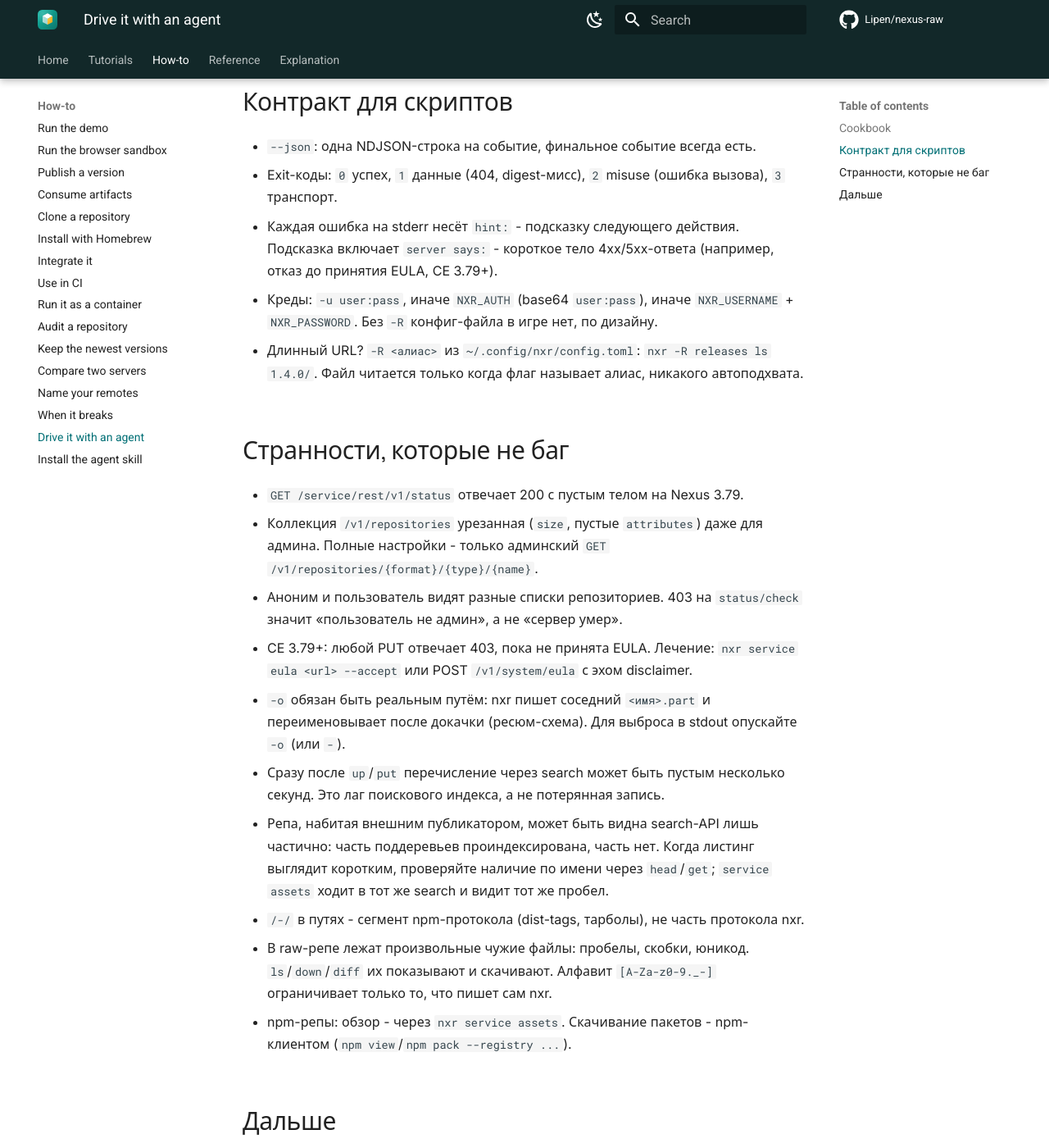
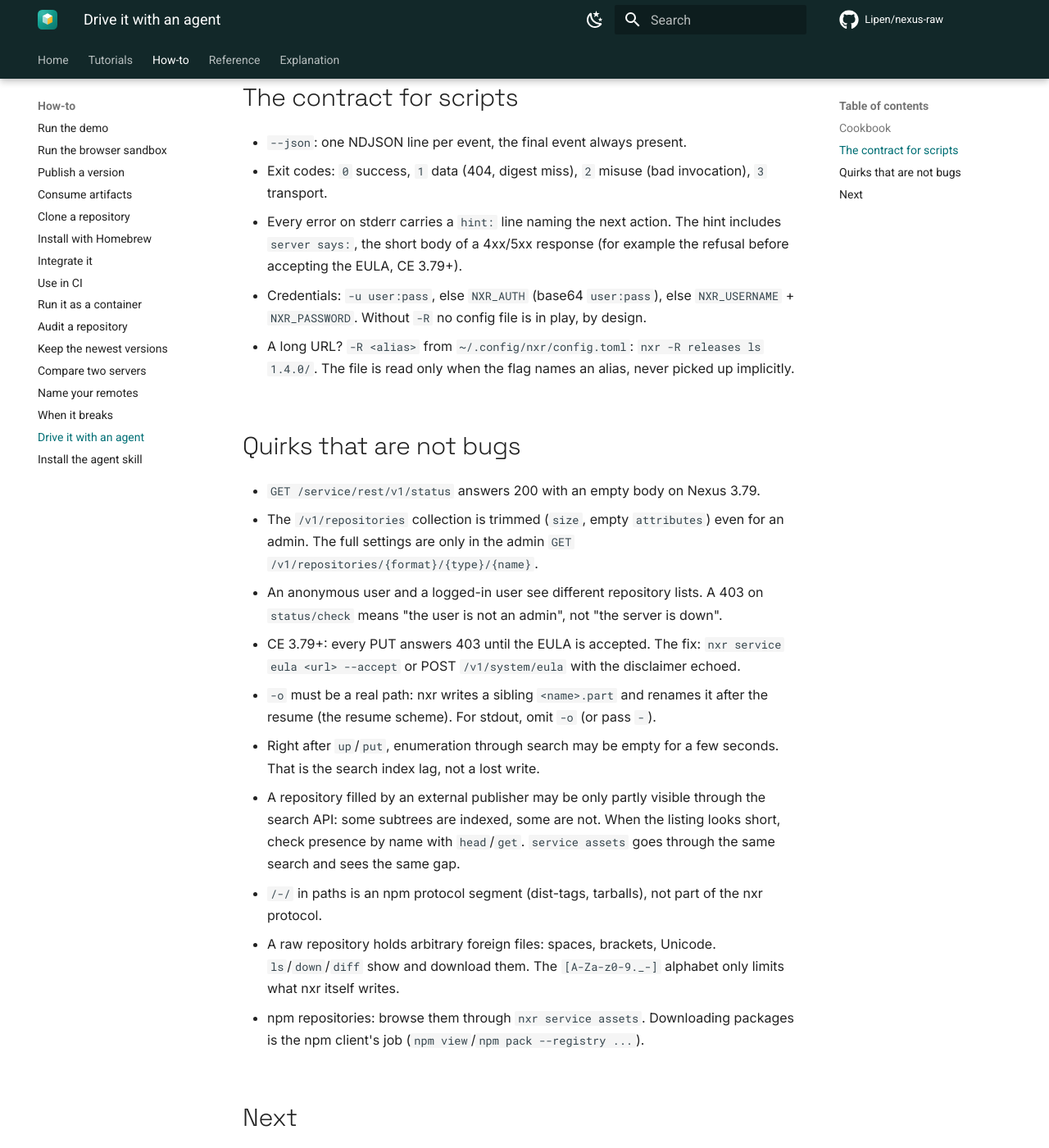
Before and after one commit to Lipen/nexus-raw, an MkDocs documentation site: the page built from docs/how-to/agents.md, in a window 1280 px wide and 1400 px high, scrolled down 1768 px. Shown: the whole window at 82% size. Built offline with MkDocs 1.6.1 and Material for MkDocs 9.7.7, drawn with Linux system fonts in a browser that asks for light colours; comment, search, counter and statistics services are not loaded; some of the changed text lies outside the part shown.

Commit message:
docs: translate the agent page

```diff
--- a/docs/how-to/agents.md
+++ b/docs/how-to/agents.md
@@ -1,73 +1,73 @@
-# nxr для агентов
+# nxr for agents
 
-Одна страница-якорь: намерение агента -> команда -> ожидаемый результат.
-Каждая команда ниже существует.
-Установка: `cargo install nexus-raw` (или `npm install @nexus-raw/nxr`, если окружение node).
-Команда `service eula --accept` требует nx-admin на сервере.
-Чтение доступно любому пользователю, у которого сервер отвечает.
+One anchor page: agent intent -> command -> expected result.
+Every command below exists.
+Install: `cargo install nexus-raw` (or `npm install @nexus-raw/nxr` when the environment is Node).
+`service eula --accept` needs nx-admin on the server.
+Read access works for any user the server answers.
 
 ## Cookbook
 
-| Намерение | Команда | Успех выглядит как | Exit |
+| Intent | Command | Success looks like | Exit |
 |:--|:--|:--|:--|
-| сервер жив? | `nxr service status <url>` | `alive` / `alive, writable` | 0 |
-| что это за репа? | `nxr service repo <url>` | `name format type url` | 0 |
-| что где лежит (любой формат)? | `nxr service assets <repo-url>` | NDJSON-строки `asset` + `summary` | 0 |
-| сервер не пишет! | `nxr service eula <url> --accept` | `accepted` | 0 |
-| что в raw-папке? | `nxr ls <dir-url>` | по строке на entry | 0 |
-| то же, для скрипта | `nxr ls <dir-url> --json` | NDJSON: `{"entry":...,"kind":...}` | 0 |
-| скачать файл | `nxr get <url> -o <file>` | байты на диске, digest сверён | 0 |
-| скачать файл в 8 спанов | `nxr get <url> -o <file> --segments 8` | байты на диске, digest сверён | 0 |
-| скачать в stdout | `nxr get <url>` (без `-o`) | поток в stdout | 0 |
-| скачать папку | `nxr down <dir-url> --names-from list.txt` | `downloaded N` | 0 |
-| склонировать репозиторий | `nxr clone <repo-url> <dst-dir>` | клон с кэшем фактов | 0 |
-| загрузить папку | `nxr up <dir> <dir-url>` | `uploaded N` + `.sha256`-маркеры | 0 |
-| чем отличаются? | `nxr diff <dir> <dir-url> --ls` | дельта: local/remote/same | 0 |
-| перенести версию | `nxr mirror <src-url> <dst-url> --names-from list.txt` | `uploaded N, downloaded N` | 0 |
-| переименовать версию | `nxr mv <src-url> <dst-url> --names-from list.txt` | mirror + удаление источника | 0 |
-| удалить версию | `nxr rm <dir-url> --names-from list.txt` | маркер удалён первым, затем байты | 0 |
-| снять pointer | `nxr point <ptr-url>` | pointer-файл удалён | 0 |
-| проверить локально | `nxr verify <dir>` | digest и маркеры сходятся | 0 |
-| диагностика доступа | `nxr doctor <url>` | креды/TLS/достижимость по пунктам | 0 |
+| is the server alive? | `nxr service status <url>` | `alive` / `alive, writable` | 0 |
+| what repository is this? | `nxr service repo <url>` | `name format type url` | 0 |
+| what is where (any format)? | `nxr service assets <repo-url>` | NDJSON lines `asset` + `summary` | 0 |
+| the server refuses writes? | `nxr service eula <url> --accept` | `accepted` | 0 |
+| what is in a raw folder? | `nxr ls <dir-url>` | one line per entry | 0 |
+| the same, for a script | `nxr ls <dir-url> --json` | NDJSON: `{"entry":...,"kind":...}` | 0 |
+| download a file | `nxr get <url> -o <file>` | bytes on disk, digest checked | 0 |
+| download a file in 8 spans | `nxr get <url> -o <file> --segments 8` | bytes on disk, digest checked | 0 |
+| download to stdout | `nxr get <url>` (no `-o`) | the stream on stdout | 0 |
+| download a folder | `nxr down <dir-url> --names-from list.txt` | `downloaded N` | 0 |
+| clone a repository | `nxr clone <repo-url> <dst-dir>` | a clone with the fact cache | 0 |
+| upload a folder | `nxr up <dir> <dir-url>` | `uploaded N` + `.sha256` markers | 0 |
+| what differs? | `nxr diff <dir> <dir-url> --ls` | the delta: local/remote/same | 0 |
+| move a version | `nxr mirror <src-url> <dst-url> --names-from list.txt` | `uploaded N, downloaded N` | 0 |
+| rename a version | `nxr mv <src-url> <dst-url> --names-from list.txt` | mirror + delete the source | 0 |
+| delete a version | `nxr rm <dir-url> --names-from list.txt` | the marker deleted first, then the bytes | 0 |
+| drop a pointer | `nxr point <ptr-url>` | the pointer file is gone | 0 |
+| verify locally | `nxr verify <dir>` | digests and markers agree | 0 |
+| diagnose access | `nxr doctor <url>` | credentials/TLS/reachability, item by item | 0 |
 
-Примечание: перечисления требуют источника имён (`--name` или search API).
-Без него - exit 1 (cannot enumerate) и `hint:` как источник.
+Note: enumeration needs a name source (`--name` or the search API).
+Without one it exits 1 (cannot enumerate) and a `hint:` line names the source.
 
-## Контракт для скриптов
+## The contract for scripts
 
-- `--json`: одна NDJSON-строка на событие, финальное событие всегда есть.
-- Exit-коды: `0` успех, `1` данные (404, digest-мисс), `2` misuse (ошибка вызова), `3` транспорт.
-- Каждая ошибка на stderr несёт `hint:` - подсказку следующего действия.
-  Подсказка включает `server says:` - короткое тело 4xx/5xx-ответа (например, отказ до принятия EULA, CE 3.79+).
-- Креды: `-u user:pass`, иначе `NXR_AUTH` (base64 `user:pass`), иначе `NXR_USERNAME` + `NXR_PASSWORD`.
-  Без `-R` конфиг-файла в игре нет, по дизайну.
-- Длинный URL? `-R <алиас>` из `~/.config/nxr/config.toml`: `nxr -R releases ls 1.4.0/`.
-  Файл читается только когда флаг называет алиас, никакого автоподхвата.
+- `--json`: one NDJSON line per event, the final event always present.
+- Exit codes: `0` success, `1` data (404, digest miss), `2` misuse (bad invocation), `3` transport.
+- Every error on stderr carries a `hint:` line naming the next action.
+  The hint includes `server says:`, the short body of a 4xx/5xx response (for example the refusal before accepting the EULA, CE 3.79+).
+- Credentials: `-u user:pass`, else `NXR_AUTH` (base64 `user:pass`), else `NXR_USERNAME` + `NXR_PASSWORD`.
+  Without `-R` no config file is in play, by design.
+- A long URL? `-R <alias>` from `~/.config/nxr/config.toml`: `nxr -R releases ls 1.4.0/`.
+  The file is read only when the flag names an alias, never picked up implicitly.
 
-## Странности, которые не баг
+## Quirks that are not bugs
 
-- `GET /service/rest/v1/status` отвечает 200 с пустым телом на Nexus 3.79.
-- Коллекция `/v1/repositories` урезанная (`size`, пустые `attributes`) даже для админа.
-  Полные настройки - только админский `GET /v1/repositories/{format}/{type}/{name}`.
-- Аноним и пользователь видят разные списки репозиториев.
-  403 на `status/check` значит «пользователь не админ», а не «сервер умер».
-- CE 3.79+: любой PUT отвечает 403, пока не принята EULA.
-  Лечение: `nxr service eula <url> --accept` или POST `/v1/system/eula` с эхом disclaimer.
-- `-o` обязан быть реальным путём: nxr пишет соседний `<имя>.part` и переименовывает после докачки (ресюм-схема).
-  Для выброса в stdout опускайте `-o` (или `-`).
-- Сразу после `up`/`put` перечисление через search может быть пустым несколько секунд.
-  Это лаг поискового индекса, а не потерянная запись.
-- Репа, набитая внешним публикатором, может быть видна search-API лишь частично: часть поддеревьев проиндексирована, часть нет.
-  Когда листинг выглядит коротким, проверяйте наличие по имени через `head`/`get`; `service assets` ходит в тот же search и видит тот же пробел.
-- `/-/` в путях - сегмент npm-протокола (dist-tags, тарболы), не часть протокола nxr.
-- В raw-репе лежат произвольные чужие файлы: пробелы, скобки, юникод.
-  `ls`/`down`/`diff` их показывают и скачивают.
-  Алфавит `[A-Za-z0-9._-]` ограничивает только то, что пишет сам nxr.
-- npm-репы: обзор - через `nxr service assets`.
-  Скачивание пакетов - npm-клиентом (`npm view`/`npm pack --registry ...`).
+- `GET /service/rest/v1/status` answers 200 with an empty body on Nexus 3.79.
+- The `/v1/repositories` collection is trimmed (`size`, empty `attributes`) even for an admin.
+  The full settings are only in the admin `GET /v1/repositories/{format}/{type}/{name}`.
+- An anonymous user and a logged-in user see different repository lists.
+  A 403 on `status/check` means "the user is not an admin", not "the server is down".
+- CE 3.79+: every PUT answers 403 until the EULA is accepted.
+  The fix: `nxr service eula <url> --accept` or POST `/v1/system/eula` with the disclaimer echoed.
+- `-o` must be a real path: nxr writes a sibling `<name>.part` and renames it after the resume (the resume scheme).
+  For stdout, omit `-o` (or pass `-`).
+- Right after `up`/`put`, enumeration through search may be empty for a few seconds.
+  That is the search index lag, not a lost write.
+- A repository filled by an external publisher may be only partly visible through the search API: some subtrees are indexed, some are not.
+  When the listing looks short, check presence by name with `head`/`get`. `service assets` goes through the same search and sees the same gap.
+- `/-/` in paths is an npm protocol segment (dist-tags, tarballs), not part of the nxr protocol.
+- A raw repository holds arbitrary foreign files: spaces, brackets, Unicode.
+  `ls`/`down`/`diff` show and download them.
+  The `[A-Za-z0-9._-]` alphabet only limits what nxr itself writes.
+- npm repositories: browse them through `nxr service assets`.
+  Downloading packages is the npm client's job (`npm view`/`npm pack --registry ...`).
 
-## Дальше
+## Next
 
-- Полная поверхность CLI: [reference/cli.md](../reference/cli.md).
-- Таксономия ошибок и все подсказки: [reference/errors.md](../reference/errors.md).
-- Хранилище и правила протокола: [reference/protocol.md](../reference/protocol.md).
+- The full CLI surface: [reference/cli.md](../reference/cli.md).
+- The error taxonomy and every hint: [reference/errors.md](../reference/errors.md).
+- The storage and the protocol rules: [reference/protocol.md](../reference/protocol.md).
```
